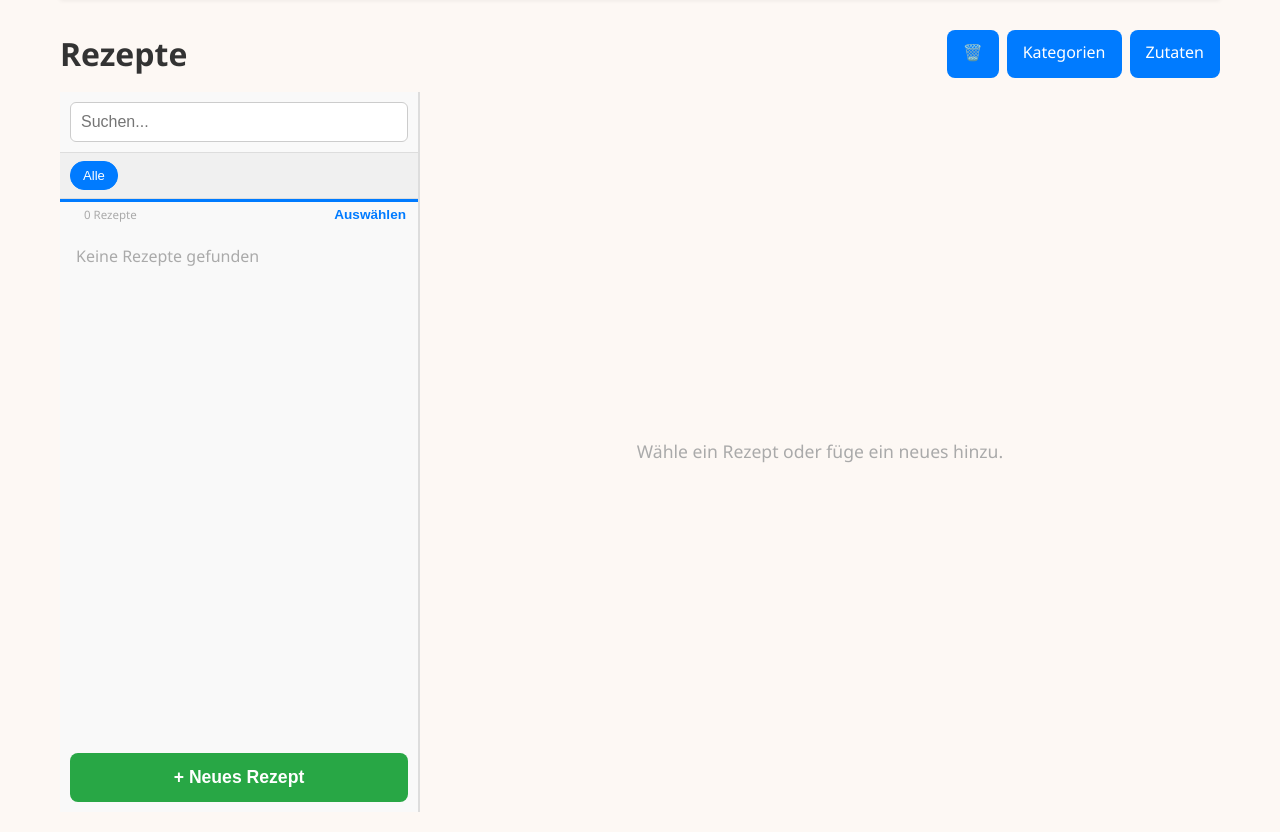
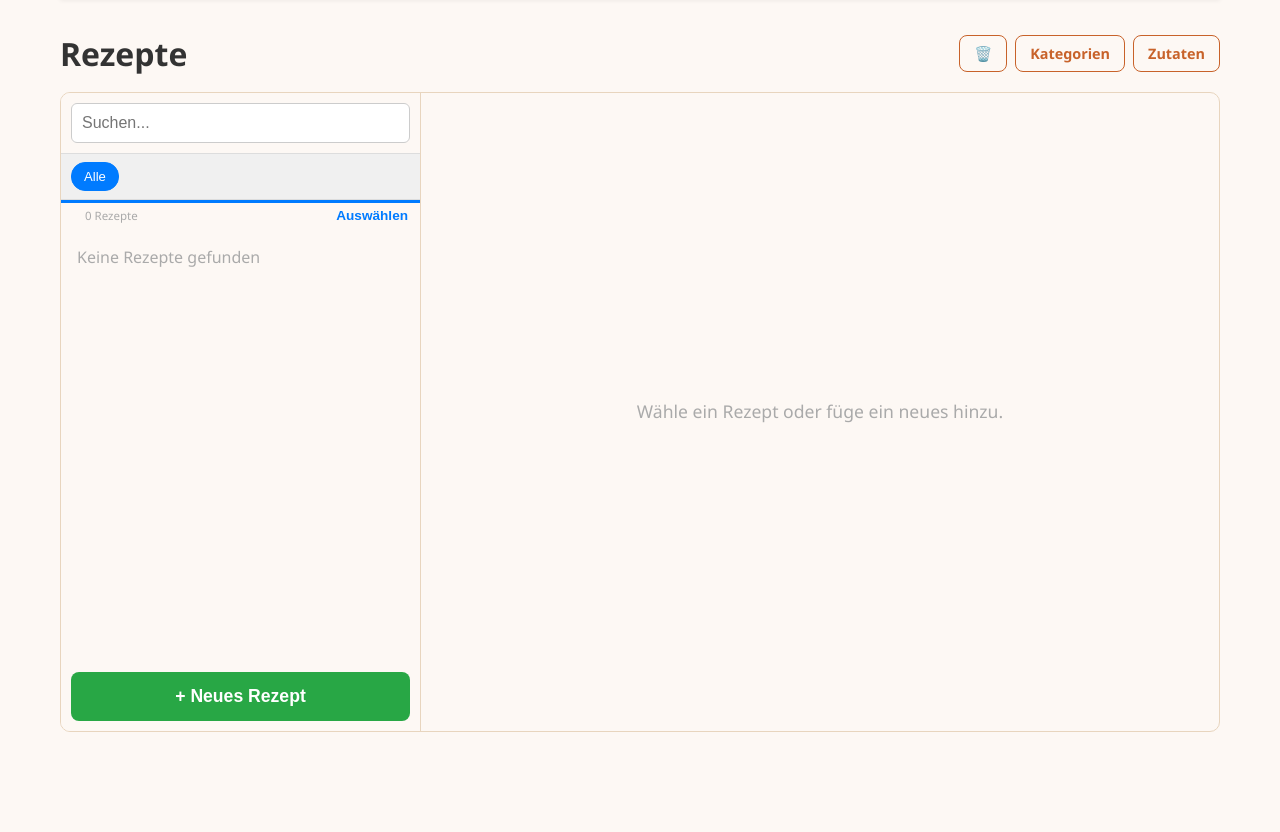
Before and after one commit to dorien89/Einkaufsliste, a Flask app: page /recipe/ in a window 1280 px wide. Shown: the part 55-887 px from the top of the page. After the commit the page ends 787 px from the top, so only its background shows below. Run offline with Flask 3, Linux system fonts and the light colour scheme; data that the repository does not hold is empty; parts of the project's set-up code (start-up, migrations or seed data) failed here and were passed over.

Commit message:
improve recipe page layout on desktop and 2K screens
- Fix container height for desktop (top nav instead of bottom nav)
- Header nav buttons become outlined/subtle instead of solid blue blobs
- Use app theme colors (--app-accent, --app-border)
- List panel grows: 360px @ 1200px, 420px @ 1440px, 480px @ 1920px
- Cap detail content at 900px on 2K for readability
- Add card styling (border + border-radius) to container on desktop

Co-Authored-By: Claude Sonnet 4.6 <noreply@anthropic.com>

```diff
--- a/app/static/css/recipe_manage.css
+++ b/app/static/css/recipe_manage.css
@@ -725,6 +725,44 @@
     }
 }
 
+/* ── Desktop base (≥768px) ──────────────────────────── */
+@media (min-width: 768px) {
+    /* Correct height: viewport minus top-nav (~78px) minus page-header (~48px) minus body padding (20px) */
+    .rm-container {
+        height: calc(100vh - 160px);
+        border: 1px solid var(--app-border, #e0e0e0);
+        border-radius: 10px;
+        overflow: hidden;
+    }
+
+    .rm-list-panel {
+        background: var(--app-bg, #f9f9f9);
+        border-right: 1px solid var(--app-border, #ddd);
+    }
+
+    /* Header nav: tone down to outlined/subtle buttons */
+    .rm-header-nav {
+        display: flex;
+        gap: 8px;
+    }
+
+    .rm-header-nav .rm-btn {
+        background: transparent;
+        color: var(--app-accent, #007BFF);
+        border: 1.5px solid var(--app-accent, #007BFF);
+        min-height: 36px;
+        padding: 6px 14px;
+        font-size: 0.9em;
+        font-weight: 600;
+    }
+
+    .rm-header-nav .rm-btn:hover {
+        background: var(--app-accent-light, rgba(0,123,255,0.08));
+        filter: none;
+    }
+}
+
+/* ── Large desktop (≥1200px) ────────────────────────── */
 @media (min-width: 1200px) {
     .rm-list-panel {
         width: 360px;
@@ -739,3 +777,22 @@
         padding: 12px 14px;
     }
 }
+
+/* ── Wide screens (≥1440px) ─────────────────────────── */
+@media (min-width: 1440px) {
+    .rm-list-panel {
+        width: 420px;
+    }
+}
+
+/* ── 2K / ultrawide (≥1920px) ───────────────────────── */
+@media (min-width: 1920px) {
+    .rm-list-panel {
+        width: 480px;
+    }
+
+    /* Cap detail content width for readability */
+    .rm-detail-content {
+        max-width: 900px;
+    }
+}
--- a/app/templates/recipes.html
+++ b/app/templates/recipes.html
@@ -5,10 +5,10 @@
 {% block content %}
 <div class="page-header-row" style="display:flex;justify-content:space-between;align-items:center;margin-bottom:12px;">
     <h1 style="margin:0">Rezepte</h1>
-    <div style="display:flex;gap:8px;">
-        <a href="{{ url_for('recipe.recipe_bin') }}" class="rm-btn rm-btn-edit" style="text-decoration:none;padding:10px 16px;">🗑️</a>
-        <a href="{{ url_for('recipe.manage_categories') }}" class="rm-btn rm-btn-edit" style="text-decoration:none;padding:10px 16px;">Kategorien</a>
-        <a href="{{ url_for('recipe.manage_ingredients') }}" class="rm-btn rm-btn-edit" style="text-decoration:none;padding:10px 16px;">Zutaten</a>
+    <div class="rm-header-nav">
+        <a href="{{ url_for('recipe.recipe_bin') }}" class="rm-btn rm-btn-edit" style="text-decoration:none;">🗑️</a>
+        <a href="{{ url_for('recipe.manage_categories') }}" class="rm-btn rm-btn-edit" style="text-decoration:none;">Kategorien</a>
+        <a href="{{ url_for('recipe.manage_ingredients') }}" class="rm-btn rm-btn-edit" style="text-decoration:none;">Zutaten</a>
     </div>
 </div>
 <div class="rm-container" id="rm-container">
```
